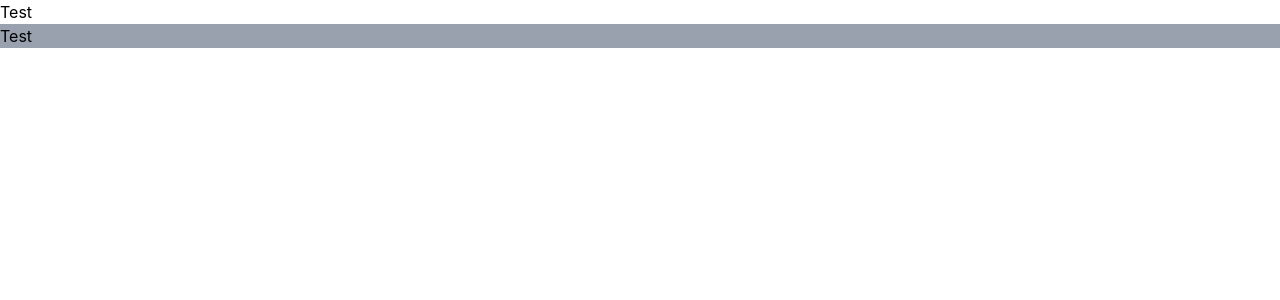
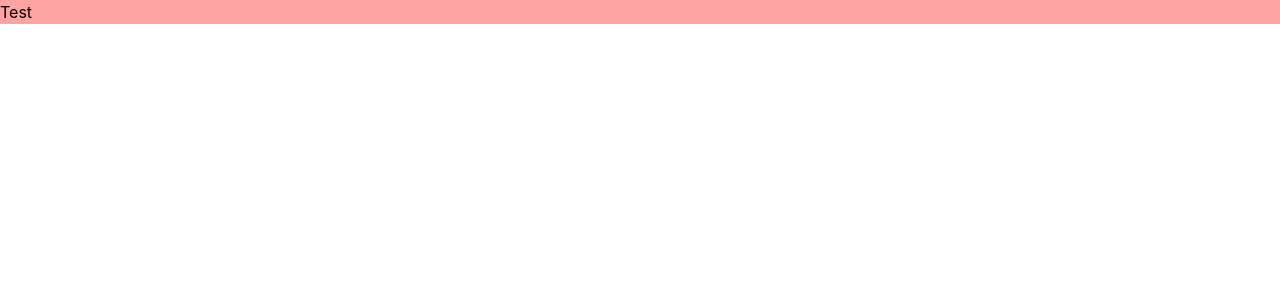
Before and after one commit to FlorianGugele/VSB_Projekt, a React (Vite) app: page / in a window 1280 px wide. Shown: the top 300 px of the page. Built offline with nearby package versions, Linux system fonts and the light colour scheme.

Commit message:
tests für github pages

```diff
--- a/index.html
+++ b/index.html
@@ -7,7 +7,6 @@
     <title>vsb</title>
   </head>
   <body>
-    <p>Test</p>
     <div id="root"></div>
     <script type="module" src="/src/main.jsx"></script>
   </body>
--- a/src/App.jsx
+++ b/src/App.jsx
@@ -3,7 +3,7 @@ import './App.css'
 function App() {
   return (
     <div className='bg-gray-400'>
-      <div className=''>Test</div>
+      <div className='bg-red-300'>Test</div>
     </div>
   )
 }
```
